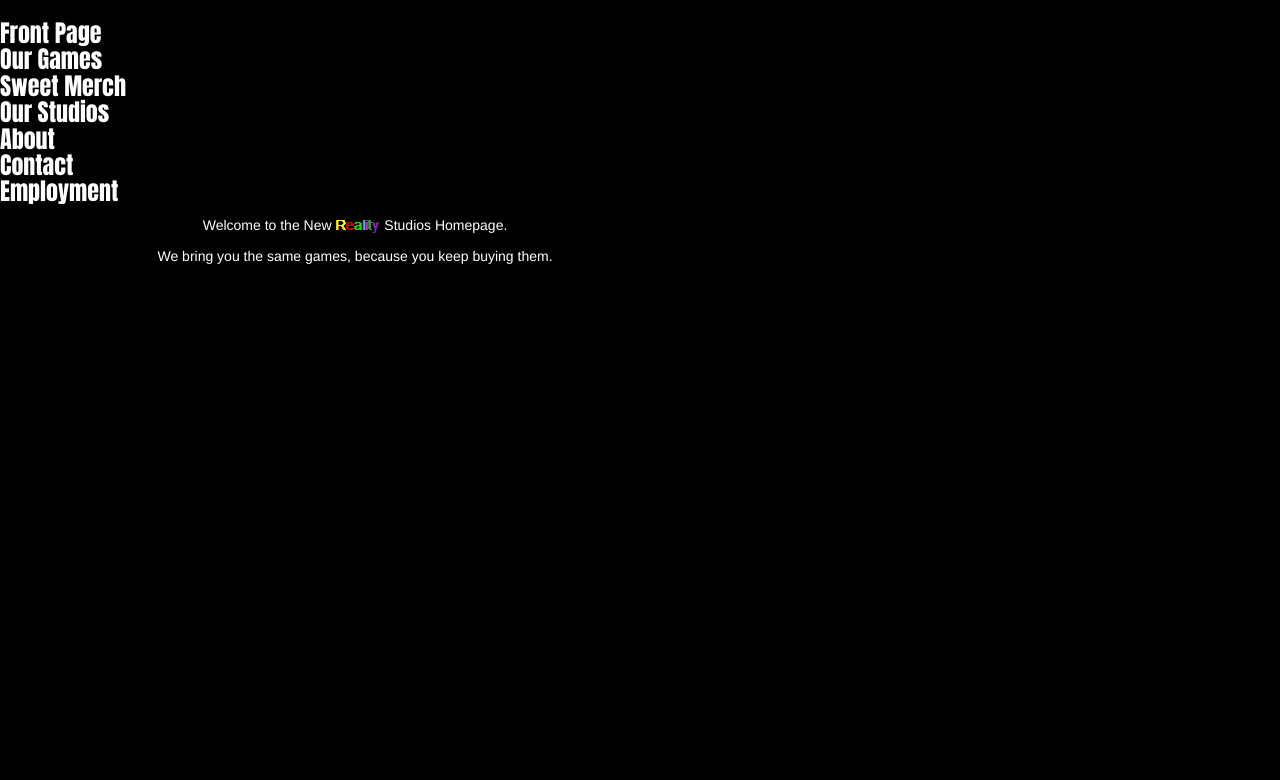
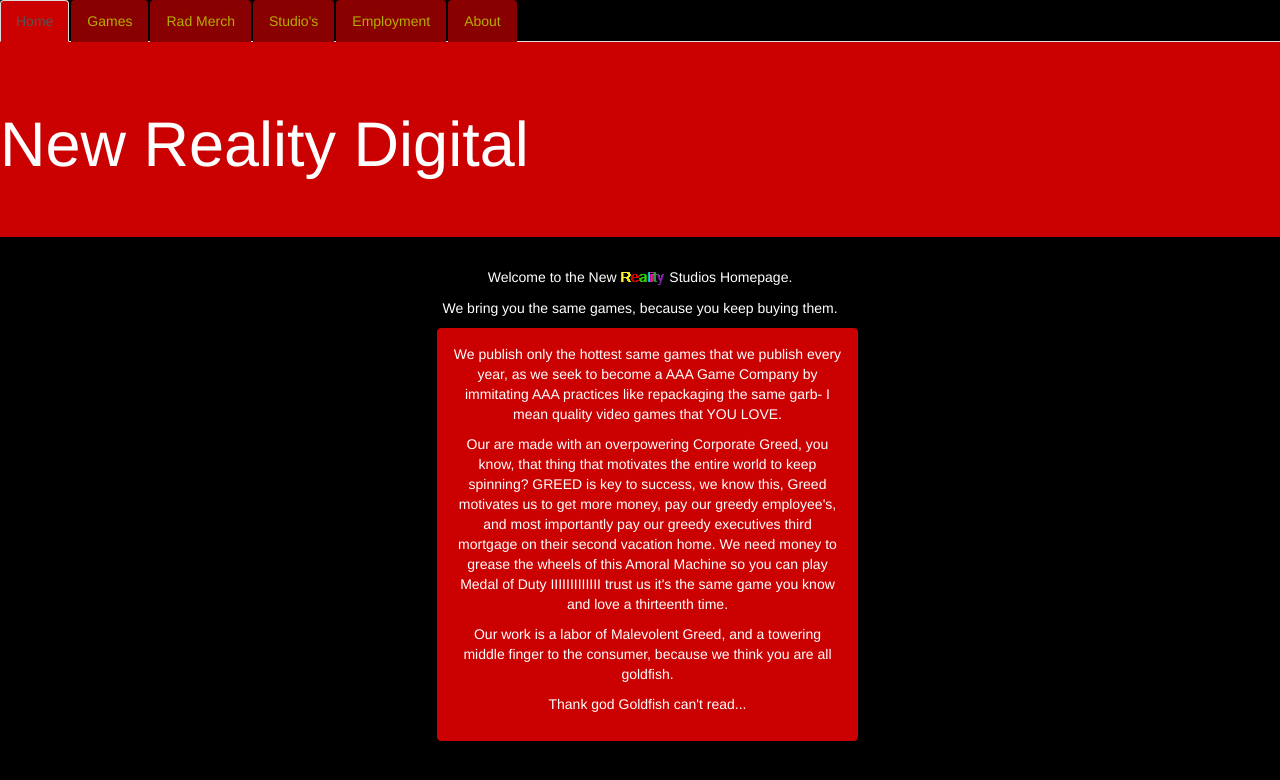
Before and after one commit to BurntAluminum/New-Reality-Digital, a plain HTML site: page Mainpage.html in a window 1280 px wide. Drawn offline with Linux system fonts and the light colour scheme.

Commit message:
This commit made the page less ugly and basic looking.

```diff
--- a/Mainpage.html
+++ b/Mainpage.html
@@ -6,23 +6,34 @@
     <link href="css/styles.css" rel="stylesheet" type="text/css"
   </head>
   <body>
-    <div class="was-container">
-      <div class="aside">
-          <h2>Front Page
-            <br>Our Games
-            <br>Sweet Merch
-            <br>Our Studios
-            <br>About
-            <br>Contact
-            <br>Employment
-            </main>
-        </div>
-      </div>
+    <ul class="nav nav-tabs">
+      <li role="presentation" class="active"><a href="#">Home</a></li>
+      <li role="presentation"><a href="#">Games</a><li>
+      <li role="presentation"><a href="#">Rad Merch</a><li>
+      <li role="presentation"><a href="#">Studio's</a><li>
+      <li role="presentation"><a href="#">Employment</a><li>
+      <li role="presentation"><a href="#">About</a><li>
+      </ul>
+    <div class="jumbotron">
+      <h1>New Reality Digital</h1>
+    </div>
     <div class="container">
         <div class="row">
     </div>
-    <div class="col-md-6 hello"><p>Welcome to the New <img src=img/reality.gif> Studios Homepage.
+    <div class="hello"><p>Welcome to the New <img src=img/reality.gif> Studios Homepage.
       <p>We bring you the same games, because you keep buying them.
+    </div>
+  </div>
+  <div class="row">
+    <div class="col-md-4"></div>
+    <div class="col-md-8">
+      <div class="panel panel-body">
+        <p>We publish only the hottest same games that we publish every year, as we seek to become a AAA Game Company by immitating AAA practices like repackaging the same garb- I mean quality video games that YOU LOVE.<br>
+        <p>Our are made with an overpowering Corporate Greed, you know, that thing that motivates the entire world to keep spinning? GREED is key to success, we know this, Greed motivates us to get more money, pay our greedy employee's, and most importantly pay our greedy executives third mortgage on their second vacation home. We need money to grease the wheels of this Amoral Machine so you can play Medal of Duty IIIIIIIIIIIII trust us it's the same game you know and love a thirteenth time.<br>
+        <p>Our work is a labor of Malevolent Greed, and a towering middle finger to the consumer, because we think you are all goldfish.
+        <p>Thank god Goldfish can't read...
+      <div class="col-md-4 col-md-offset-4">
+      </div>
     </div>
   </div>
   </body>
--- a/css/styles.css
+++ b/css/styles.css
@@ -5,14 +5,28 @@ body {
 
 .hello {
   text-align: center;
-  float: left;
 }
 
-.aside {
-  Float: left;
+.jumbotron {
+  background-color: #cb0000;
 }
 
-.aside h2 {
-  font-family: Impact, Charcoal, sans-serif;
-  font-size: 24px;
+.nav-tabs {
+  background-color: black;
 }
+
+li a {
+  color: #b5ac00;
+  background-color: #890000;
+}
+
+.nav-tabs > li.active > a {
+  background-color: #cb0000;
+}
+
+.panel-body {
+  border-color: #cb0000;
+  background-color: #cb0000;
+  text-align: center;
+  width: 50%
+}
```
